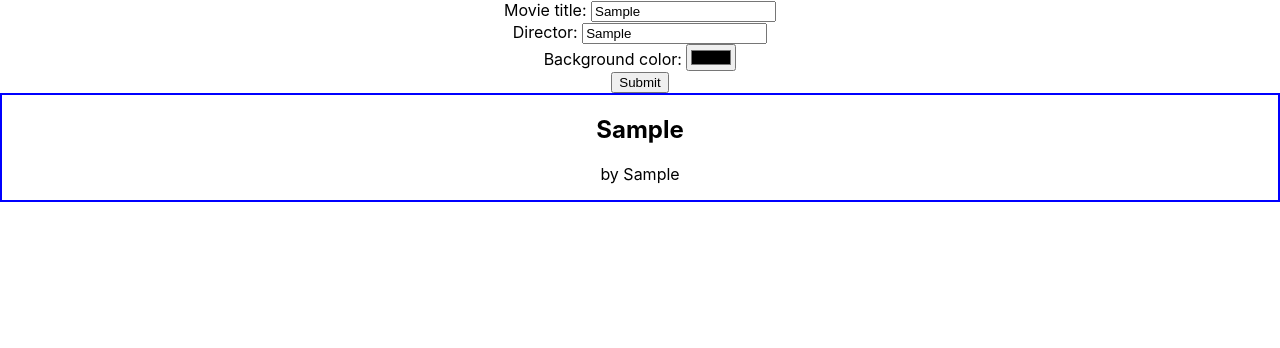
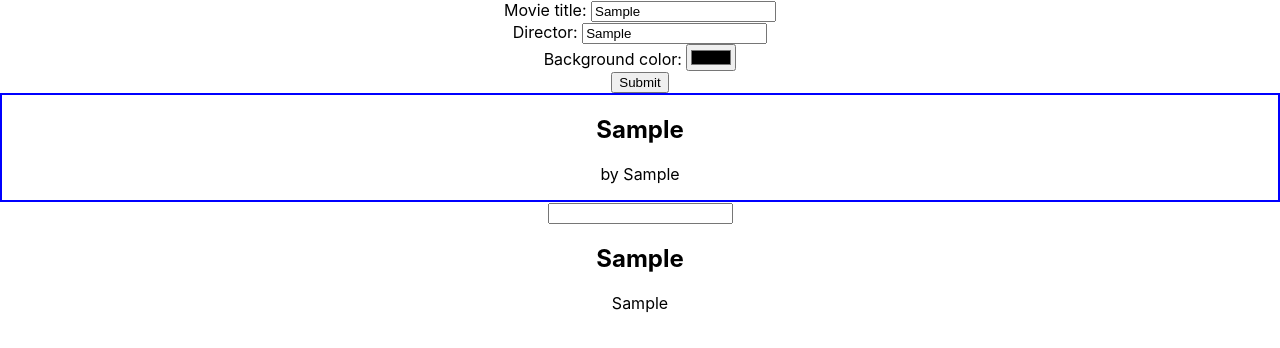
Before and after one commit to morganharmon/react-movie-list-maker, a React (Create React App) app: page / in a window 1280 px wide. Both pictures are taken after typing "Sample", "Sample" into the empty fields and a click on the button "Submit". Shown: the top 348 px of the page. Built offline with nearby package versions, Linux system fonts and the light colour scheme.

Commit message:
Render posters and add filter input

```diff
--- a/src/App.js
+++ b/src/App.js
@@ -7,12 +7,15 @@ import TitleInput from './TitleInput.js';
 import DirectorInput from './DirectorInput.js';
 import ColorInput from './ColorInput.js';
 import Poster from './Poster.js';
+import Filter from './Filter.js';
 
 function App() {
   const [titleInput, setTitleInput] = useState('');
   const [directorInput, setDirectorInput] = useState('');
   const [colorInput, setColorInput] = useState('');
   const [posterList, setPosterList] = useState([]);
+  const [visiblePosters, setVisiblePosters] = useState([]);
+  const [filterInput, setFilterInput] = useState('');
 
   function handleSubmit(e) {
     e.preventDefault();
@@ -20,8 +23,12 @@ function App() {
   }
 
   useEffect(() => {
-    console.log(posterList);
+    setVisiblePosters(posterList);
   }, [posterList]);
+
+  useEffect(() => {
+    setVisiblePosters(posterList.filter(poster => poster.title.toLowerCase().includes(filterInput.toLowerCase())));
+  }, [filterInput]);
 
   return (
     <div className="App">
@@ -42,7 +49,10 @@ function App() {
         colorInput={ colorInput } />
       <Posters
         Poster={ Poster }
-        posterList={ posterList } />
+        visiblePosters={ visiblePosters }
+        Filter={ Filter }
+        filterInput={ filterInput }
+        setFilterInput={ setFilterInput } />
     </div>
   );
 }
--- /dev/null
+++ b/src/Filter.js
@@ -0,0 +1,7 @@
+export default function Filter({ filterInput, setFilterInput }) {
+  return (
+    <div>
+      <input onChange={(e) => setFilterInput(e.target.value)} value={ filterInput } />
+    </div>
+  );
+}
--- a/src/Poster.js
+++ b/src/Poster.js
@@ -1,5 +1,8 @@
 export default function Poster({ poster }) {
   return (
-    <div></div>
+    <div style={{ backgroundColor: `${poster.color}` }}>
+      <h2>{ poster.title }</h2>
+      <p>{ poster.director }</p>
+    </div>
   );
 }
--- a/src/Posters.js
+++ b/src/Posters.js
@@ -1,8 +1,9 @@
-export default function Posters({ Poster, posterList }) {
+export default function Posters({ Poster, visiblePosters, Filter, filterInput, setFilterInput }) {
   return (
     <section>
+      <Filter filterInput={ filterInput } setFilterInput={ setFilterInput } />
       {
-        posterList.map((poster, i) => <Poster key={poster + i} poster={ poster } />)
+        visiblePosters.map((poster, i) => <Poster key={poster + i} poster={ poster } />)
       }
     </section>
   );
```
